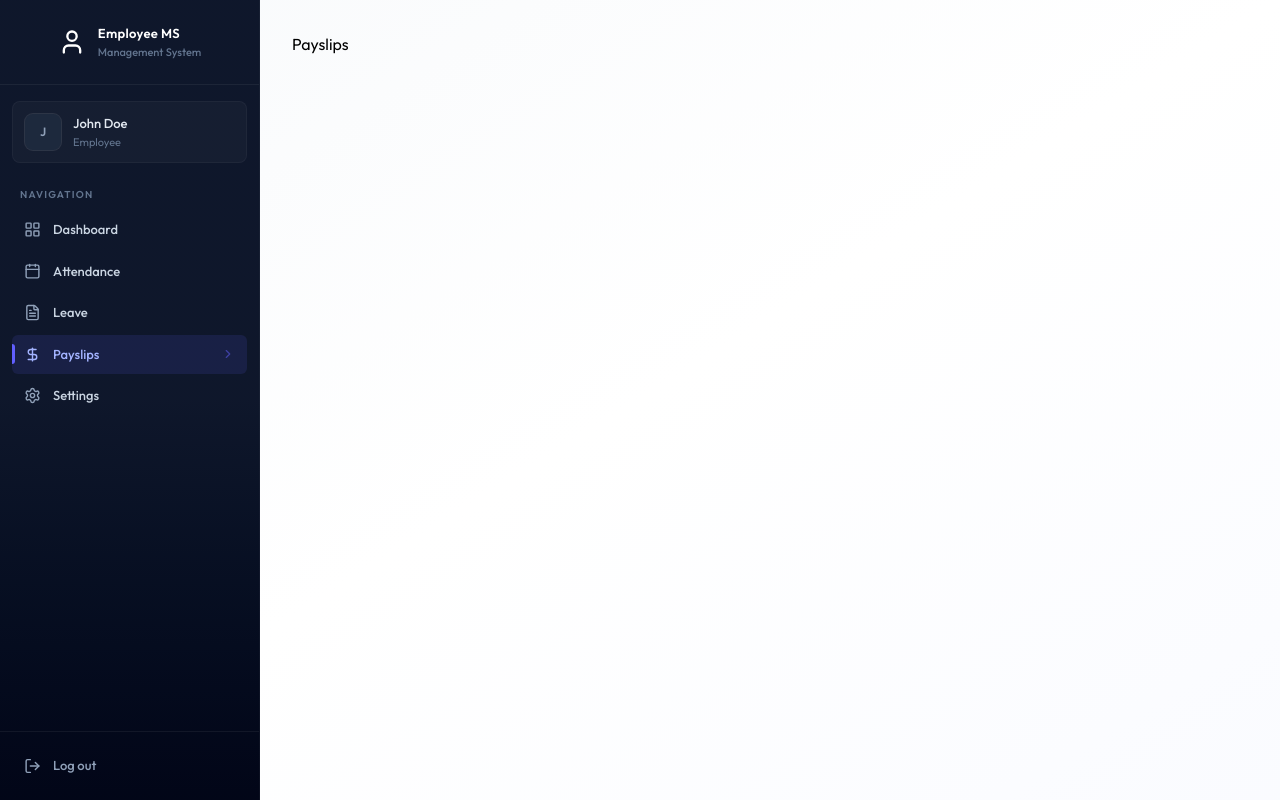
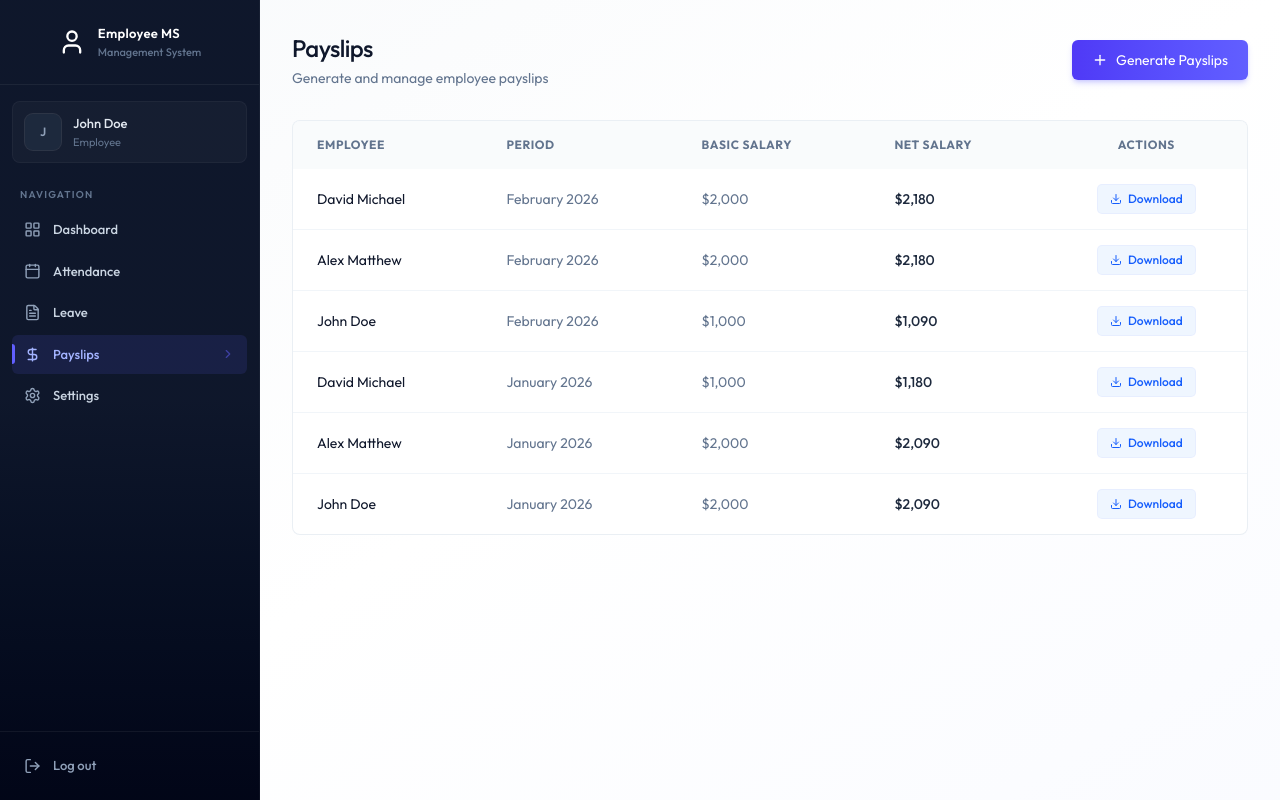
Before and after one commit to rinku-15/EMS, a React (Vite) app in the folder client/: page /payslips in a window 1280 px wide. Built offline with nearby package versions, Linux system fonts and the light colour scheme.

Commit message:
payslipspage UI completed

```diff
--- /dev/null
+++ b/client/src/components/payslip/GeneratePayslipForm.jsx
@@ -0,0 +1,99 @@
+import { Loader2, Plus, X } from 'lucide-react'
+import React, { useState } from 'react'
+
+const GeneratePayslipForm = ({ employees, onSuccess }) => {
+    const [isOpen, setIsOpen] = useState(false)
+    const [loading, setLoading] = useState(false)
+
+    if (!isOpen) return (
+        <button onClick={() => setIsOpen(true)} className='btn-primary flex items-center gap-2'>
+            <Plus className='w-4 h-4' />Generate Payslips
+        </button>
+    )
+
+    const handleSubmit = async (e) => {
+        e.preventDefault();
+    }
+
+    return (
+        <div className='fixed inset-0 bg-black/40 backdrop-blur-sm flex items-center justify-center z-50 p-4'>
+            <div className='card max-w-lg w-full p-6 animate-slide-up'>
+                <div className='flex justify-between items-center mb-6'>
+                    <h3 className='text-lg font-bold text-slate-900'>Generate Monthly Payslips</h3>
+                    <button onClick={() => setIsOpen(false)} className='text-slate-400 hover:text-slate-600 p-1'>
+                        <X size={20} />
+                    </button>
+                </div>
+                <form onSubmit={handleSubmit} className='space-y-4'>
+                    {/* select employee */}
+                    <div>
+                        <label className='block text-sm font-medium text-slate-700 mb-2'>Employee</label>
+                        <select name="employeeId" required>
+                            {employees.map((e) => (
+                                <option key={e.id} value={e.id}>
+                                    {e.firstName} {e.lastName} ({e.position})
+                                </option>
+                            ))}
+                        </select>
+                    </div>
+
+                    {/* select month and year */}
+                    <div className='grid grid-cols-2 gap-4'>
+                        <div>
+                            <label className='block text-sm font-medium text-slate-700 mb-2'>Month</label>
+                            <select name="month">
+                                {Array.from({ length: 12 }, (_, i) => i + 1).map((m) => (
+                                    <option key={m} value={m}>
+                                        {m}
+
+                                    </option>))}
+                            </select>
+                        </div>
+                        <div>
+                            <label className='block text-sm font-medium text-slate-700 mb-2'>Year</label>
+                            <input type='number' name='year' defaultValue={new Date().getFullYear()} />
+
+                        </div>
+
+                    </div>
+
+                    {/* basic salary */}
+                    <div>
+                        <label className='block text-sm font-medium text-slate-700 mb-2'>Basic Salary</label>
+                        <input type='number' name='basicSalary' required placeholder='5000' />
+
+                    </div>
+
+
+                    {/* Allowances and deductions */}
+
+                    <div className='grid grid-cols-2 gap-4'>
+                        <div>
+                            <label className='block text-sm font-medium text-slate-700 mb-2'>Allowances</label>
+                            <input type='number' name='allowances' defaultValue='0' />
+                        </div>
+                        <div>
+                            <label className='block text-sm font-medium text-slate-700 mb-2'>Deductions</label>
+                            <input type='number' name='deductions' defaultValue='0' />
+                        </div>
+
+                    </div>
+
+                    {/* buttons */}
+                    <div className='flex justify-end gap-3 pt-2'>
+                        <button onClick={() => setIsOpen(false)} type='button' className='btn-secondary'>
+                            Cancel
+                        </button>
+                        <button disabled={loading} type='submit' className='btn-primary flex items-center'>
+                            {loading && <Loader2 className='w-4 h-4 mr-2 animate-spin' />}
+                            Generate
+                        </button>
+
+                    </div>
+                </form>
+            </div>
+        </div>
+    )
+}
+
+export default GeneratePayslipForm
--- /dev/null
+++ b/client/src/components/payslip/PayslipList.jsx
@@ -0,0 +1,76 @@
+import { format } from 'date-fns'
+import { Download } from 'lucide-react'
+import React from 'react'
+
+const PayslipList = ({ payslips, isAdmin }) => {
+    return (
+        <div className='card overflow-hidden'>
+            <div className='overflow-x-auto'>
+                <table className='table-modern'>
+                    <thead>
+                        <tr>
+                            {isAdmin && <th>Employee</th>}
+                            <th>Period</th>
+                            <th>Basic Salary</th>
+                            <th>Net Salary</th>
+                            <th className='text-center'>Actions</th>
+
+
+                        </tr>
+                    </thead>
+                    <tbody>
+                        {payslips.length === 0 ? (
+                            <tr>
+                                <td colSpan={isAdmin ? 5 : 4} className='text-center py-12 text-slate-400'>
+                                    No payslips found
+                                </td>
+                            </tr>
+                        ) : (
+                            payslips.map((payslip) => {
+                                return (
+                                    <tr key={payslip._id || payslip.id}>
+                                        {isAdmin && (
+                                            <td className='text-slate-900'>
+                                                {payslip.employee?.firstName} {payslip.employee?.lastName}
+
+
+                                            </td>
+                                        )}
+
+                                        <td className='text-slate-500'>
+                                            {format(new Date(payslip.year, payslip.month - 1), "MMMM yyyy")}
+                                        </td>
+                                        <td className='text-slate-500'>
+                                            ${payslip.basicSalary?.
+                                                toLocaleString()}
+
+                                        </td>
+                                        <td className='font-medium text-slate-800'>
+                                            ${payslip.netSalary?.
+                                                toLocaleString()}
+
+
+                                        </td>
+                                        <td className='text-center'>
+                                            <button onClick={() => window.open(`/print/payslips/${payslip._id || payslip.id}`)}
+                                                className='inline-flex items-center px-3 py-1.5 text-xs font-medium rounded text-blue-600 bg-blue-50 hover:bg-blue-100 transition-colors ring-1 ring-blue-600/10'>
+                                                <Download className='w-3 h-3 mr-1.5' />Download
+                                            </button>
+                                        </td>
+
+
+
+                                    </tr>
+                                )
+                            })
+                        )}
+                    </tbody>
+                </table>
+
+            </div>
+
+        </div>
+    )
+}
+
+export default PayslipList
--- a/client/src/pages/Payslips.jsx
+++ b/client/src/pages/Payslips.jsx
@@ -1,8 +1,45 @@
+import { useCallback, useEffect, useState } from "react";
+import { dummyEmployeeData, dummyPayslipData } from "../assets/assets";
+import { Loading } from "../components/Loading";
+import PayslipList from "../components/payslip/PayslipList";
+import { Flag } from "lucide-react";
+import GeneratePayslipForm from "../components/payslip/GeneratePayslipForm";
+
+const Payslips = () => {
+  const [payslips, setPayslips] = useState([])
+  const [employees, setEmployees] = useState([])
+  const [loading, setLoading] = useState(true);
+  const isAdmin = true;
+
+  const fetchPayslips = useCallback(async () => {
+    setPayslips(dummyPayslipData)
+    setTimeout(() => {
+      setLoading(false);
+    }, 1000);
+  },[])
+
+  useEffect(() => {
+    fetchPayslips()
+  },[fetchPayslips])
+
+  useEffect(() => {
+    if(isAdmin) setEmployees(dummyEmployeeData)
+  },[isAdmin])
+
+  if(loading) return <Loading />
 
 
-export const Payslips = () => {
   return (
-    <div>Payslips</div>
+    <div className="animate-fade-in">
+      <div className="flex flex-col sm:flex-row justify-between items-start sm:items-center gap-4 mb-8">
+        <div>
+          <h1 className="page-title">Payslips</h1>
+          <p className="page-subtitle">{isAdmin ? "Generate and manage employee payslips" : "Your payslip history"}</p>
+        </div>
+        {isAdmin && <GeneratePayslipForm employees={employees} onSuccess={fetchPayslips} />}
+      </div>
+      <PayslipList  payslips={payslips} isAdmin={isAdmin}/>
+    </div>
   )
 }
 
```
